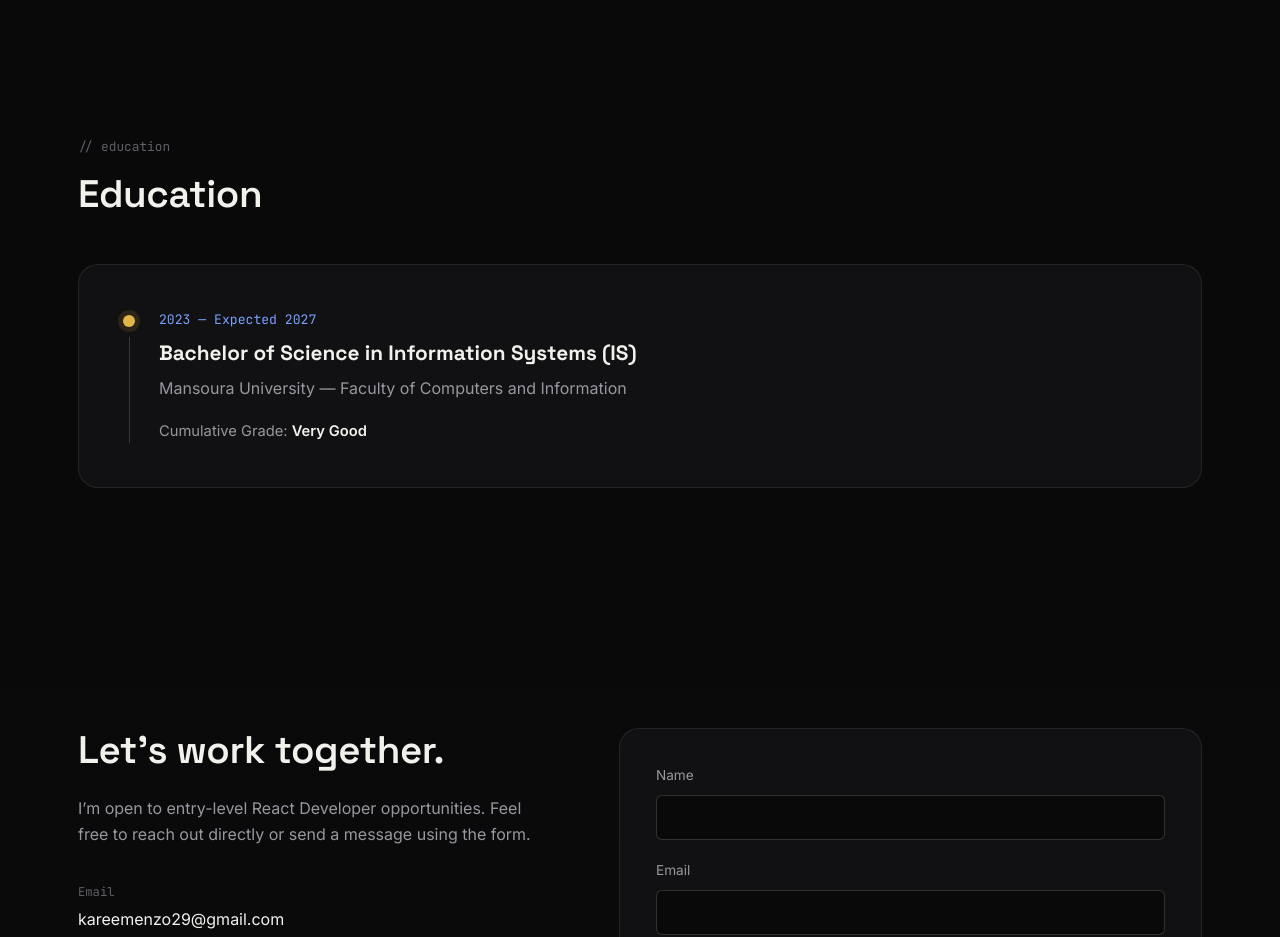
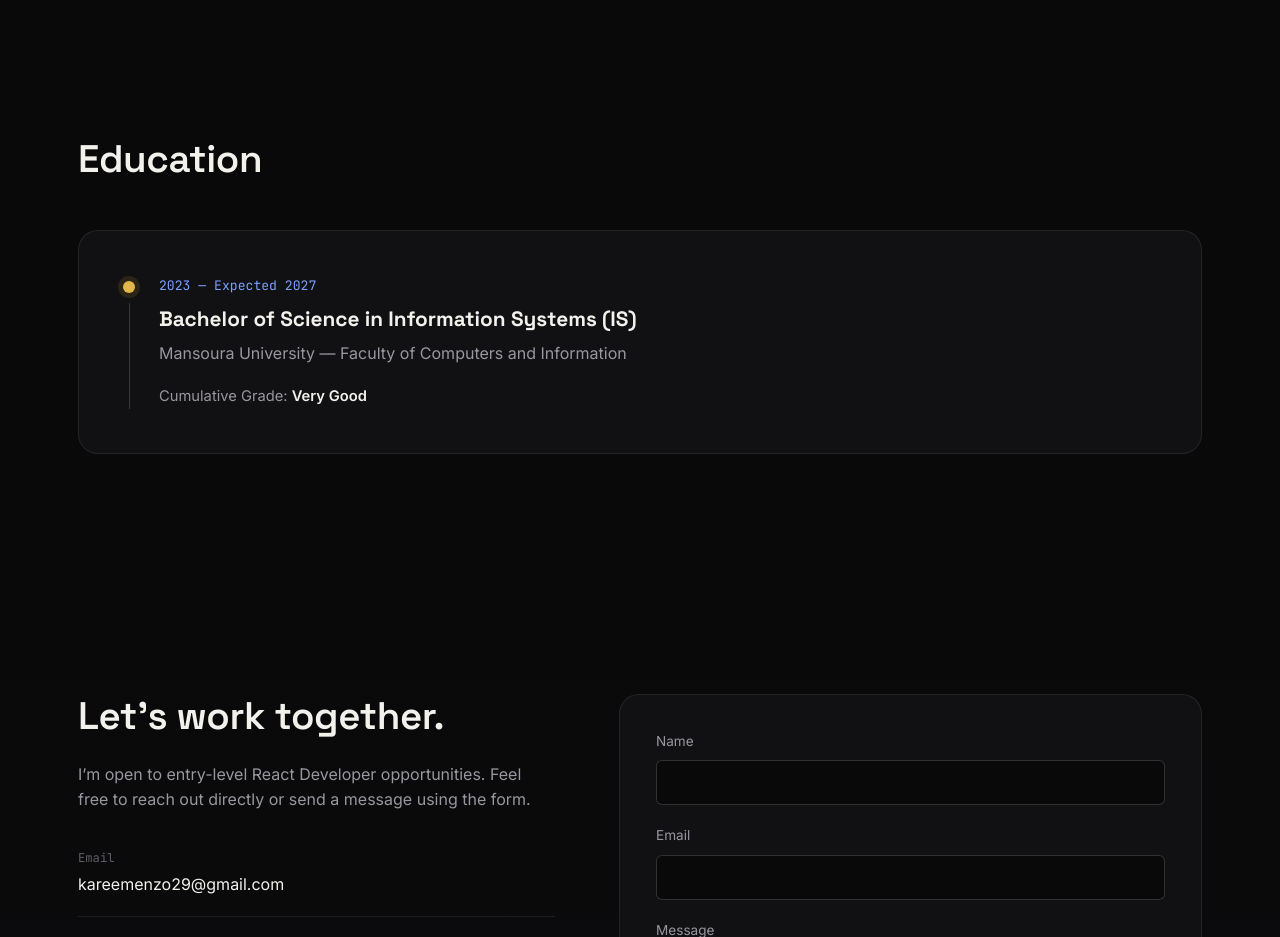
Before and after one commit to Enzokk23/portfolio, a React (Vite) app: page / in a window 1280 px wide. Shown: the part 4540-5477 px from the top of the page. Built offline with nearby package versions, Linux system fonts and the light colour scheme.

Commit message:
Update Education.jsx

```diff
--- a/src/components/Education.jsx
+++ b/src/components/Education.jsx
@@ -2,7 +2,7 @@ function Education() {
   return (
     <section id="education" className="section education">
       <div className="section-container">
-        <p className="section-tag">// education</p>
+
         <h2 className="section-heading">Education</h2>
 
         <div className="education__card">
```
